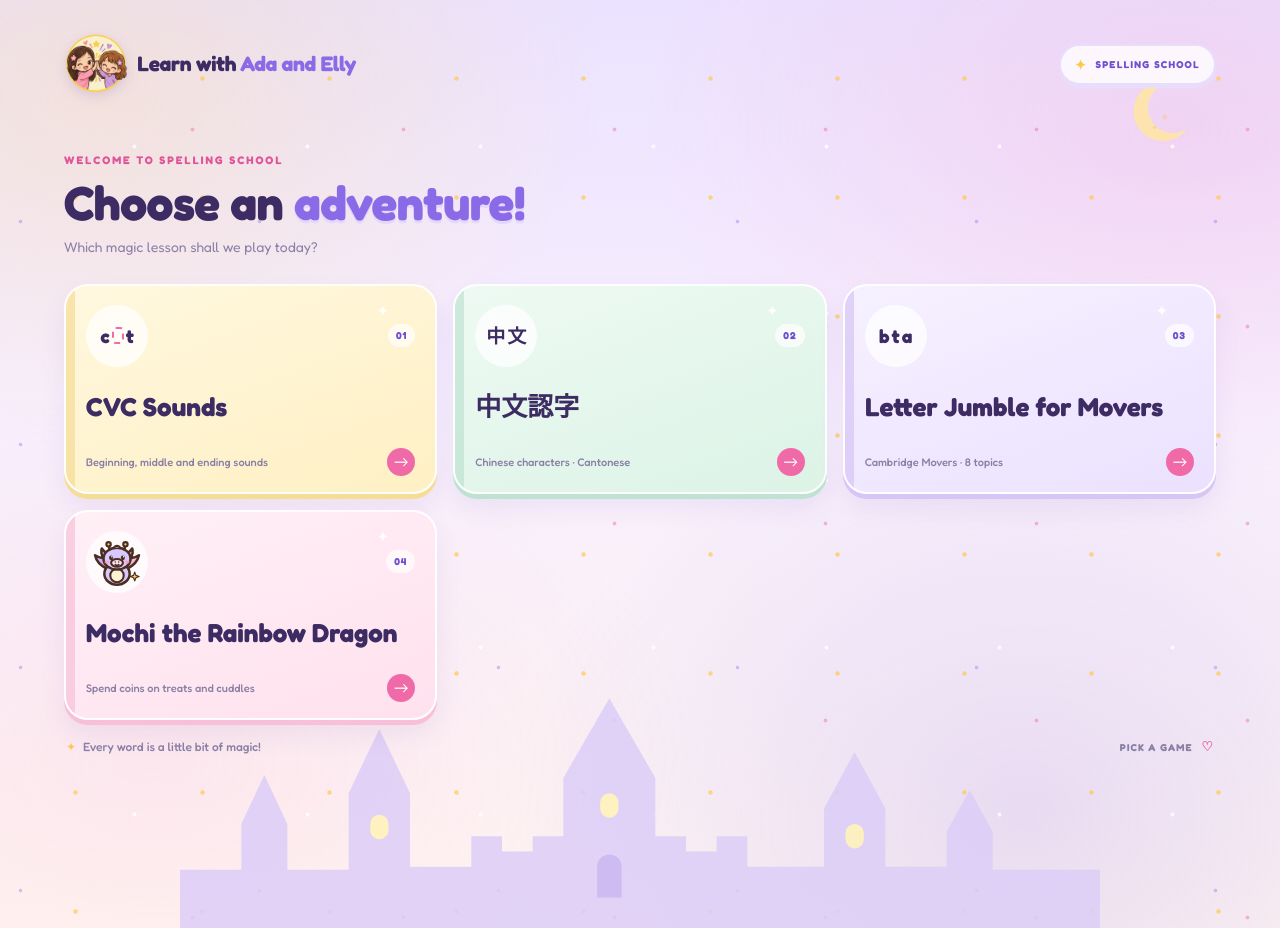
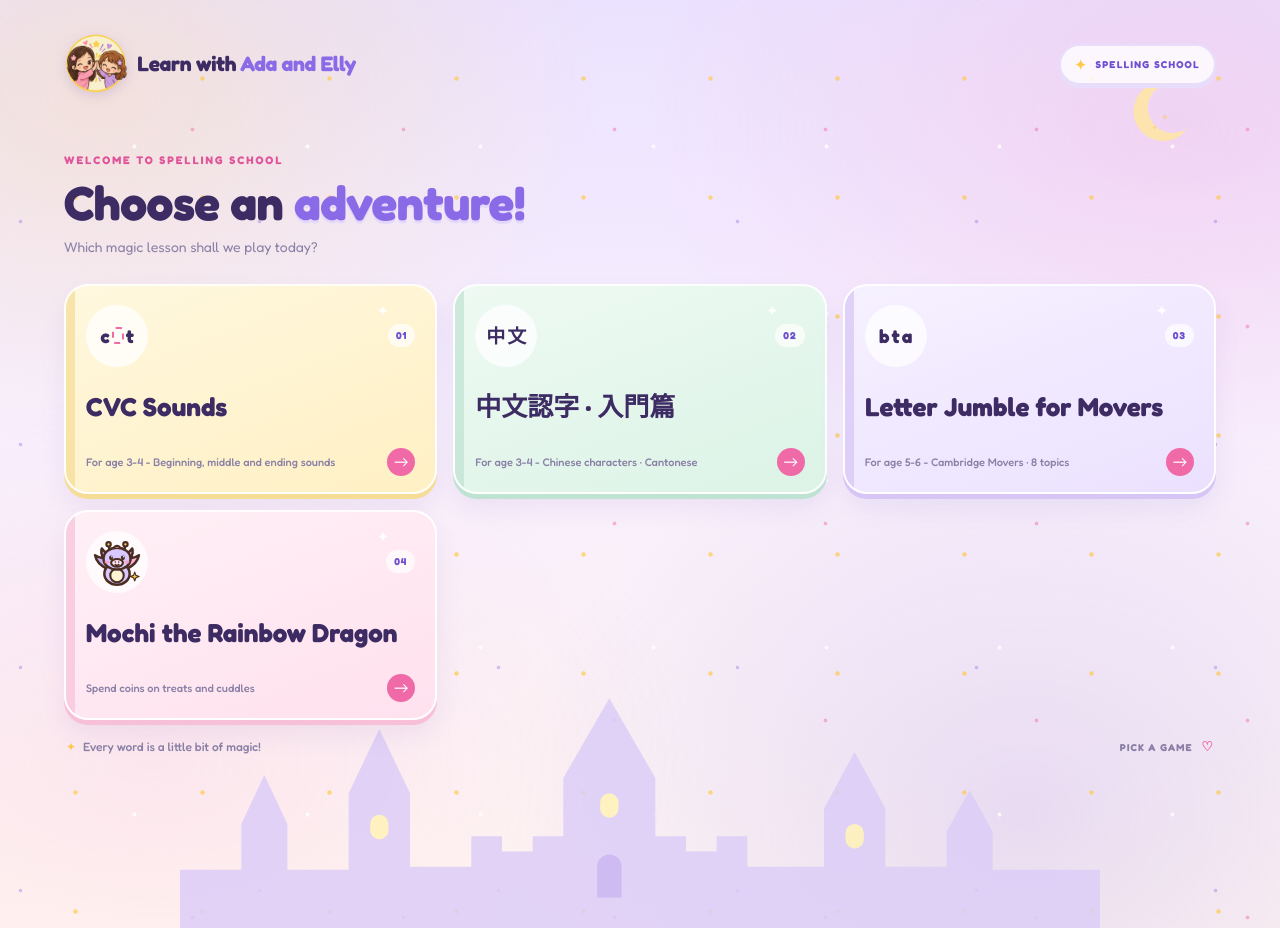
Before and after one commit to wendy-c/letter-jumble-game, a Next.js app: page / in a window 1280 px wide. Built offline with nearby package versions, Linux system fonts and the light colour scheme.

Commit message:
Update text

```diff
--- a/app/games-data.js
+++ b/app/games-data.js
@@ -10,16 +10,16 @@ export const games = [
     name: "CVC Sounds",
     color: "yellow",
     pattern: ["c", null, "t"],
-    note: "Beginning, middle and ending sounds",
+    note: "For age 3-4 - Beginning, middle and ending sounds",
     badge: "CVC SOUNDS",
     ages: ["3-4"],
   },
   {
     id: "chinese",
-    name: "中文認字",
+    name: "中文認字 · 入門篇",
     color: "green",
     pattern: ["中", "文"],
-    note: "Chinese characters · Cantonese",
+    note: "For age 3-4 - Chinese characters · Cantonese",
     badge: "中文認字",
     ages: ["3-4"],
   },
@@ -28,7 +28,7 @@ export const games = [
     name: "Letter Jumble for Movers",
     color: "lilac",
     pattern: ["b", "t", "a"],
-    note: "Cambridge Movers · 8 topics",
+    note: "For age 5-6 - Cambridge Movers · 8 topics",
     badge: "CAMBRIDGE MOVERS",
     ages: ["5-6"],
   },
--- a/app/layout.jsx
+++ b/app/layout.jsx
@@ -1,9 +1,9 @@
 import "./globals.css";
 
 export const metadata = {
-  title: "Word Wave — Movers spelling practice",
+  title: "Learn with Ada and Elly — Games for Kindergarteners",
   description:
-    "A picture-based spelling game to help young learners practise Cambridge Movers vocabulary.",
+    "A collection of educational games for young learners.",
 };
 
 export default function RootLayout({ children }) {
```
